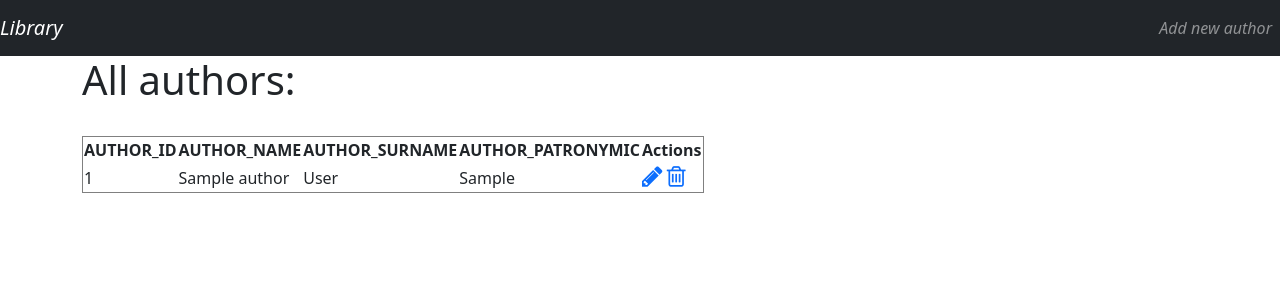
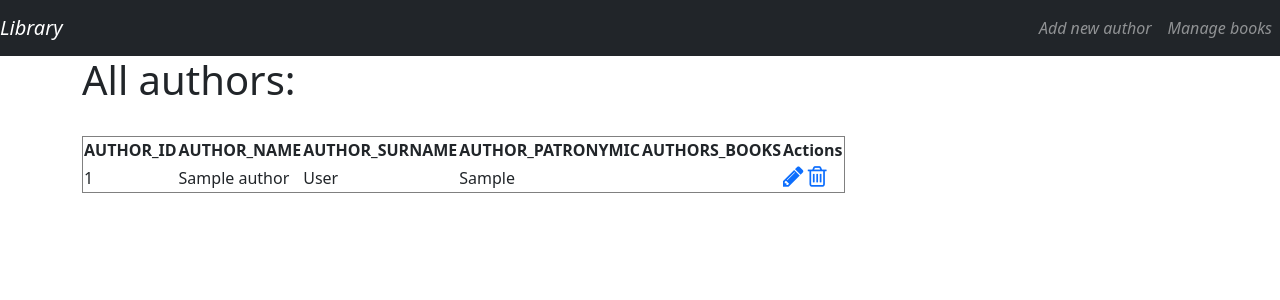
Before and after one commit to Andry925/Library_app, a Django app: page /librarian_profile/authors/ in a window 1280 px wide. Shown: the top 300 px of the page. Run offline with Django 5.2, Linux system fonts and the light colour scheme; tables that the repository leaves empty hold one stand-in row (values such as "Sample post"); some libraries are stand-ins or nearby versions.

Commit message:
Adding functionality to display author's books

```diff
--- a/library/author/templates/author/authors_page.html
+++ b/library/author/templates/author/authors_page.html
@@ -16,7 +16,9 @@
         <th>AUTHOR_NAME</th>
         <th>AUTHOR_SURNAME</th>
         <th>AUTHOR_PATRONYMIC</th>
+        <th>AUTHORS_BOOKS</th>
         <th>Actions</th>
+
       </tr>
 
       {% for author in all_authors %}
@@ -26,6 +28,14 @@
         <td>{{ author.surname }}</td>
         <td>{{ author.patronymic }}</td>
         <td>
+        {% for book in author.books.all %}
+
+        {{book }}
+
+
+        {% endfor %}
+        </td>
+      <td>
           <a href="{% url 'edit_author' author.pk %}"
             ><i style="font-size: 24px" class="fa">&#xf040;</i></a
           >
@@ -34,6 +44,7 @@
         </td>
       </tr>
 
+
       {% endfor %}
     </table>
   </div>
--- a/library/author/templates/author/base.html
+++ b/library/author/templates/author/base.html
@@ -70,6 +70,9 @@
             <a class="nav-item nav-link" href="{% url 'author_creation_form' %}"
               >Add new author</a
             >
+            <a class="nav-item nav-link" href=""
+              >Manage books</a
+            >
           </div>
         </div>
       </nav>
```
